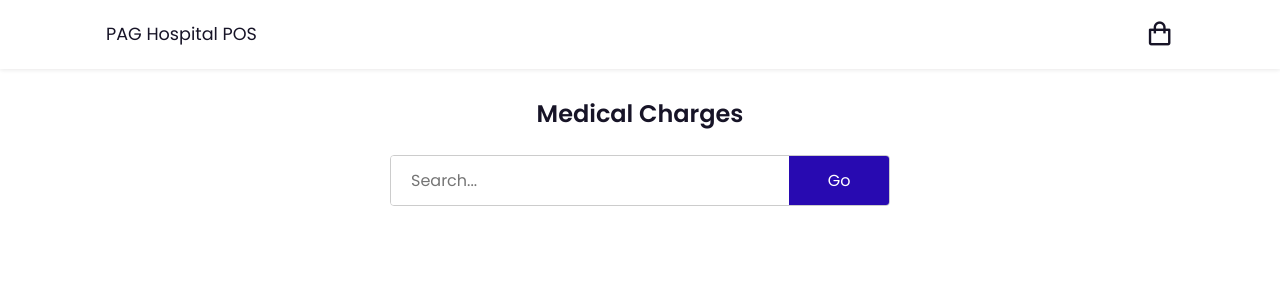
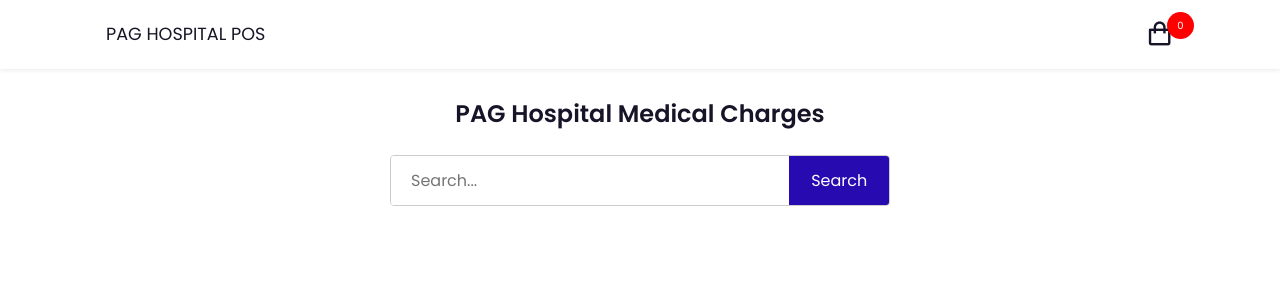
Before and after one commit to patrickhamzaokello/pagShop, a PHP site: page / in a window 1280 px wide. Shown: the top 300 px of the page. Run offline with PHP 8.4, Linux system fonts and the light colour scheme; data that the repository does not hold is empty; a stand-in replaces the project's code that opens the database connection; some libraries are stand-ins or nearby versions.

Commit message:
cart cont working

```diff
--- /dev/null
+++ b/shop/ajaxResponse/config.php
@@ -0,0 +1,17 @@
+<?php
+// Connect to the MySQL database
+$host = 'localhost';
+$user = 'root';
+$password = '';
+$dbname = 'rgxszumy_hospital_pagmh';
+$conn = mysqli_connect($host, $user, $password, $dbname);
+
+
+// Check if the connection was successful
+if (!$conn) {
+    http_response_code(500);
+    exit;
+}
+
+
+?>
--- a/shop/assets/main.js
+++ b/shop/assets/main.js
@@ -129,6 +129,7 @@ function updatetotal() {
   var cartContent = document.getElementsByClassName("cart-content")[0];
   var cartBoxes = cartContent.getElementsByClassName("cart-box");
   var total = 0;
+  var total_items = 0;
   for (var i = 0; i < cartBoxes.length; i++) {
     var cartBox = cartBoxes[i];
     var priceElement = cartBox.getElementsByClassName("cart-price")[0];
@@ -136,10 +137,16 @@ function updatetotal() {
     var price = parseFloat(priceElement.innerText.replace("UGX", ""));
     var quantity = quantityElement.value;
     total = total + price * quantity;
+    total_items = total_items + parseFloat(quantity);
 }
 
     // if price contains some cents value
     total = Math.round(total * 100) / 100;
 
+    total_items = Math.round(total_items * 100) / 100;
+
+
     document.getElementsByClassName("total-price")[0].innerText = "UGX" + total;
+    document.getElementsByClassName("number_count")[0].innerText = total_items;
+    document.getElementsByClassName("cart_no")[0].innerText = " (" +total_items+ ") ";
 }
--- a/shop/assets/style.css
+++ b/shop/assets/style.css
@@ -102,6 +102,7 @@ header {
 #cart-icon {
     font-size: 1.8rem;
     cursor: pointer;
+    position: relative;
 }
 
 .cart {
@@ -151,6 +152,34 @@ header {
     object-fit: contain;
     padding: 10px;
 }
+
+.circle_count {
+    position: absolute;
+    top: -8px;
+    right: -20px;
+    width: 27px;
+    height: 27px;
+    border-radius: 50%;
+    background: red;
+    transform: scale(calc(27px / (length(text()) + 2)));
+    transform: scale(1 + (length(text()) - 1) * 0.5);
+
+}
+
+
+.number_count {
+    font-size: 10px;
+    line-height: 27px;
+    text-align: center;
+    color: #fff;
+}
+
+.cart-content {
+    height: 50vh;
+    overflow-y: auto;
+    overflow-x: hidden;
+}
+
 
 .detail-box {
     display: grid;
--- a/shop/index.php
+++ b/shop/index.php
@@ -4,7 +4,7 @@
     <meta charset="UTF-8"/>
     <meta http-equiv="X-UA-Compatible" content="IE=edge"/>
     <meta name="viewport" content="width=device-width, initial-scale=1.0"/>
-    <title>Hospital System</title>
+    <title>PAG HOSPITAL POS</title>
     <link rel="stylesheet" href="assets/style.css"/>
     <link
             href="https://unpkg.com/boxicons@2.1.4/css/boxicons.min.css"
@@ -14,11 +14,16 @@
 <body>
 <header>
     <div class="nav container">
-        <a href="#" class="logo">PAG Hospital POS</a>
-        <i class="bx bx-shopping-bag" id="cart-icon"> </i>
+        <a href="#" class="logo">PAG HOSPITAL POS</a>
+        <i class="bx bx-shopping-bag" id="cart-icon">
+            <div class="circle_count">
+                <p class="number_count">0</p>
+
+            </div>
+        </i>
         <div class="cart">
             <h2 class="cart-title">
-                Your Cart
+                Your Cart <span class="cart_no">(0)</span>
             </h2>
 
             <div class="cart-content">
@@ -38,13 +43,13 @@
 </header>
 
 <section class="shop container">
-    <h2 class="section-title">Medical Charges</h2>
+    <h2 class="section-title">PAG Hospital Medical Charges</h2>
 
     <div class="searchbox">
         <div class="search-box">
             <form id="searchForm" class="search-form">
                 <input id="searchTerm" type="text" placeholder="Search...">
-                <input type="submit" value="Go">
+                <input type="submit" value="Search">
             </form>
         </div>
     </div>
```
